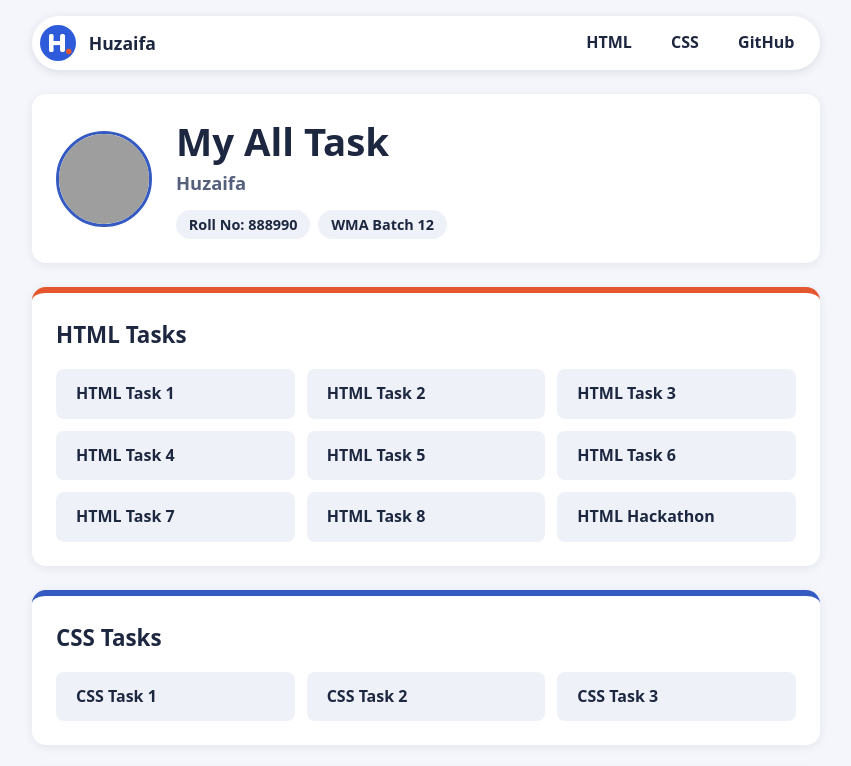
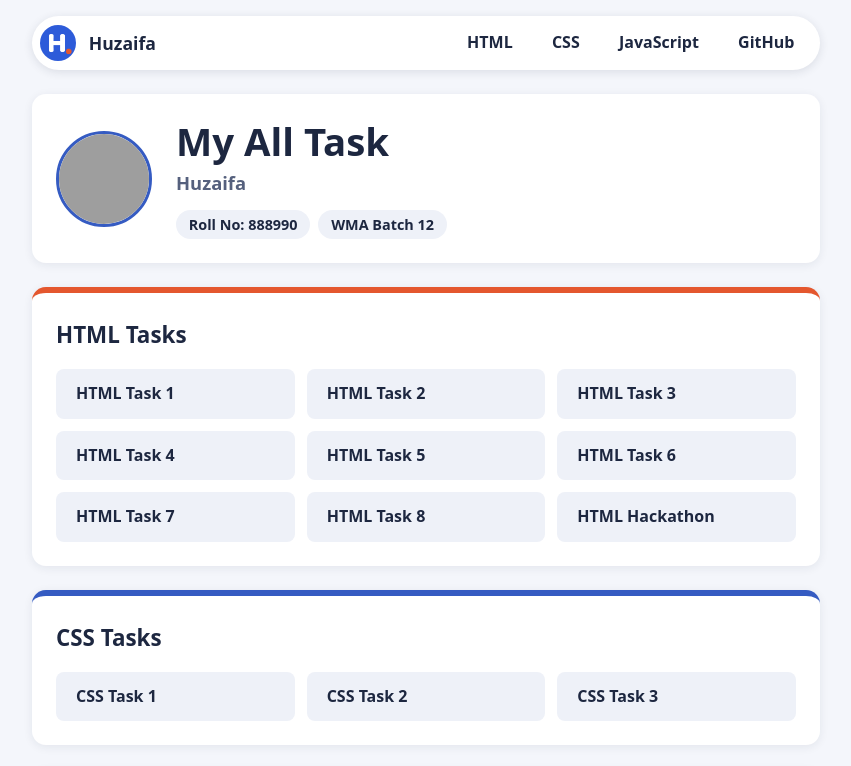
Before and after one commit to code-huzaifa349/html-css-all-tasks, a plain HTML site: page index.html in a window 1280 px wide. Shown: the top 766 px of the page, without its empty margins (214-1065 px from the left). Drawn offline with Linux system fonts and the light colour scheme; grey boxes are pictures that could not be loaded.

Commit message:
Updated HTML, CSS and JS files

```diff
--- a/index.html
+++ b/index.html
@@ -24,6 +24,7 @@
         <ul>
             <li><a class="nav-html" href="#html">HTML</a></li>
             <li><a class="nav-css" href="#css">CSS</a></li>
+            <li><a class="nav-javascript" href="#javascript">JavaScript</a></li>
             <li><a class="nav-github" href="#github">GitHub</a></li>
         </ul>
     </nav>
@@ -57,7 +58,7 @@
         <ul>
             <li><a href="./html/html task 1/index.html">HTML Task 1</a></li>
             <li><a href="./html/html task 2/index.html">HTML Task 2</a></li>
-            <li><a href="./html/Htmltask 4/index.html">HTML Task 3</a></li>
+            <li><a href="./html/html task 3/index.html">HTML Task 3</a></li>
             <li><a href="./html/Htmltask 4/index.html">HTML Task 4</a></li>
             <li><a href="./html/html task 5/index.html">HTML Task 5</a></li>
             <li><a href="./html/html task 6/index.html">HTML Task 6</a></li>
--- a/style.css
+++ b/style.css
@@ -104,7 +104,9 @@ nav ul a {
 .nav-css {
     --accent: var(--css-color);
 }
-
+.nav-javascript {
+    --accent: var(--javascript-color);
+}
 .nav-github {
     --accent: var(--github-color);
 }
```
